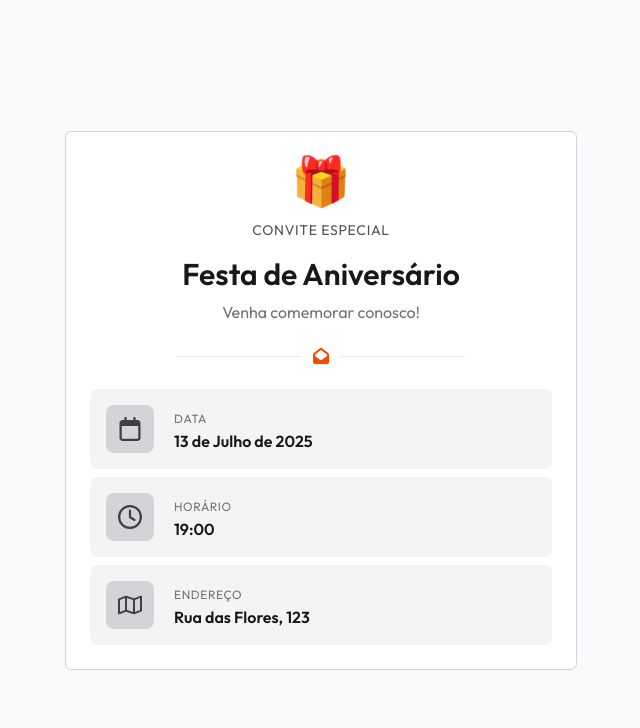
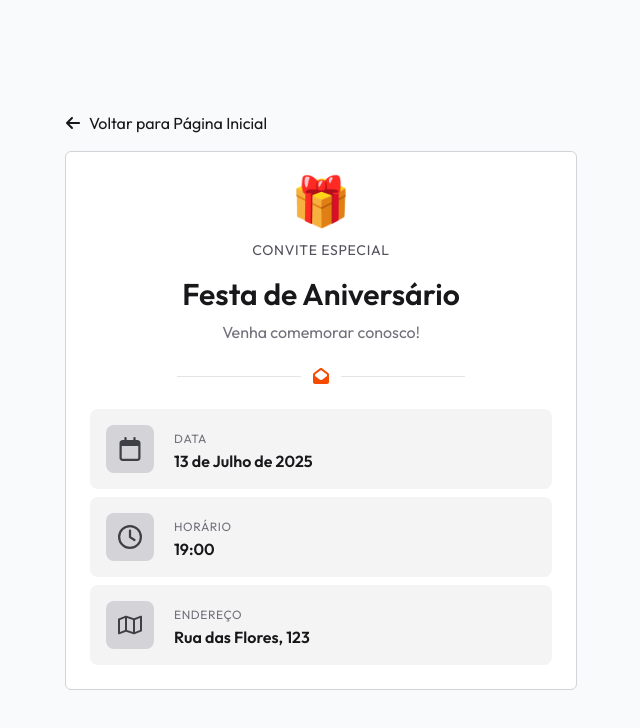
Before and after one commit to ClodoaldoDantas/convite-simples, a Next.js app: page /invite/demo in a window 1280 px wide. Shown: the top 728 px of the page, without its empty margins (319-959 px from the left). Built offline with nearby package versions, Linux system fonts and the light colour scheme.

Commit message:
feat: enhance layout structure and add navigation link to demo invite page

```diff
--- a/src/app/invite/demo/page.tsx
+++ b/src/app/invite/demo/page.tsx
@@ -1,4 +1,6 @@
+import Link from 'next/link'
 import {
+  FaArrowLeft,
   FaEnvelopeOpen,
   FaRegCalendar,
   FaRegClock,
@@ -11,7 +13,17 @@ export default function InviteDemoPage() {
   const currentYear = new Date().getFullYear()
 
   return (
-    <main className="min-h-dvh w-full flex items-center justify-center font-sans px-4">
+    <main className="min-h-dvh w-full flex flex-col items-center gap-4 justify-center font-sans px-4">
+      <nav className="max-w-lg w-full">
+        <Link
+          className="flex items-center gap-2 text-zinc-900 hover:text-blue-600 transition-colors"
+          href="/"
+        >
+          <FaArrowLeft />
+          Voltar para Página Inicial
+        </Link>
+      </nav>
+
       <div className="max-w-lg w-full p-4 md:p-6 bg-white border border-zinc-300 rounded-md">
         <header className="text-center flex flex-col">
           <span role="img" className="text-5xl mb-4">
```
